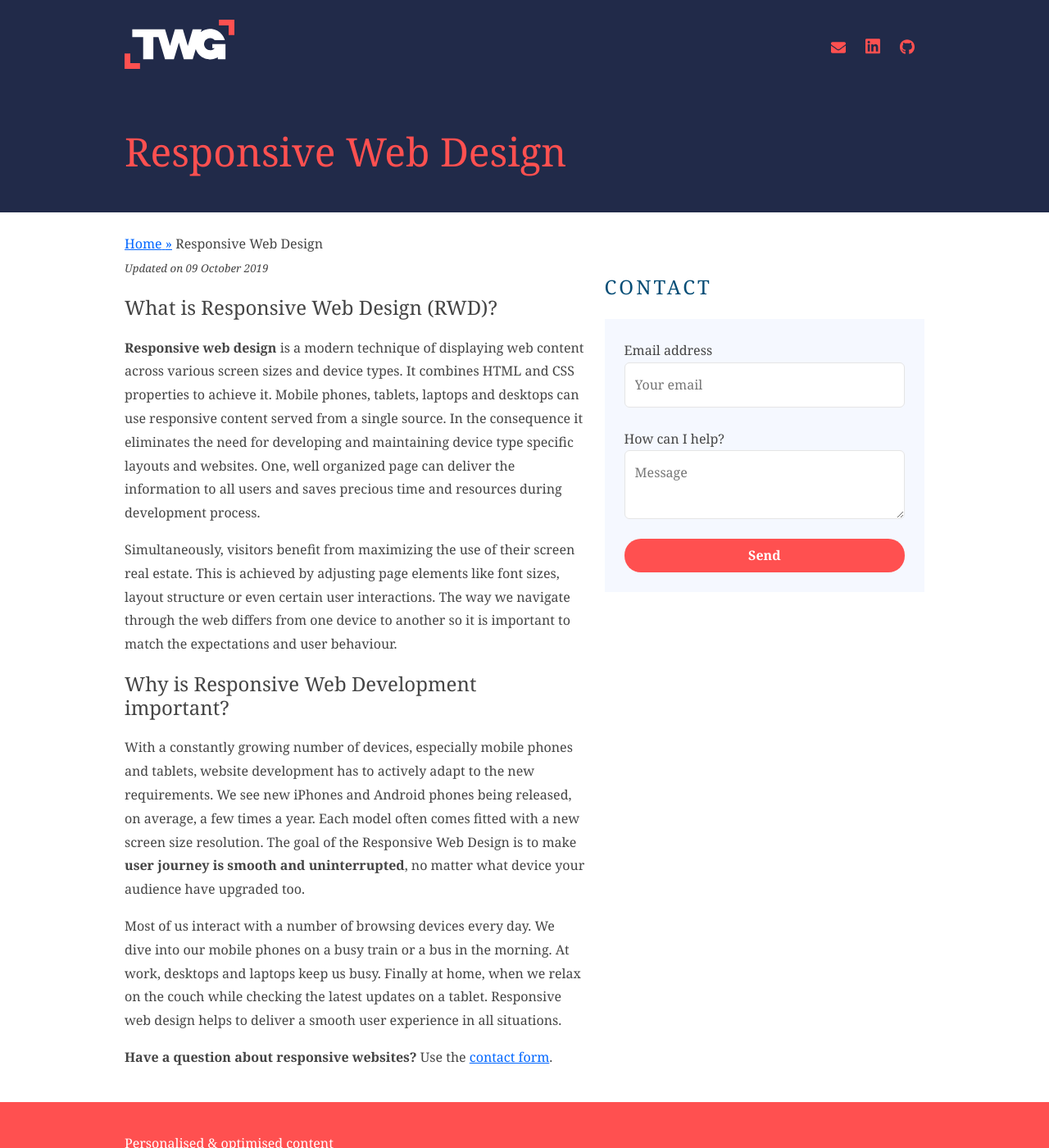
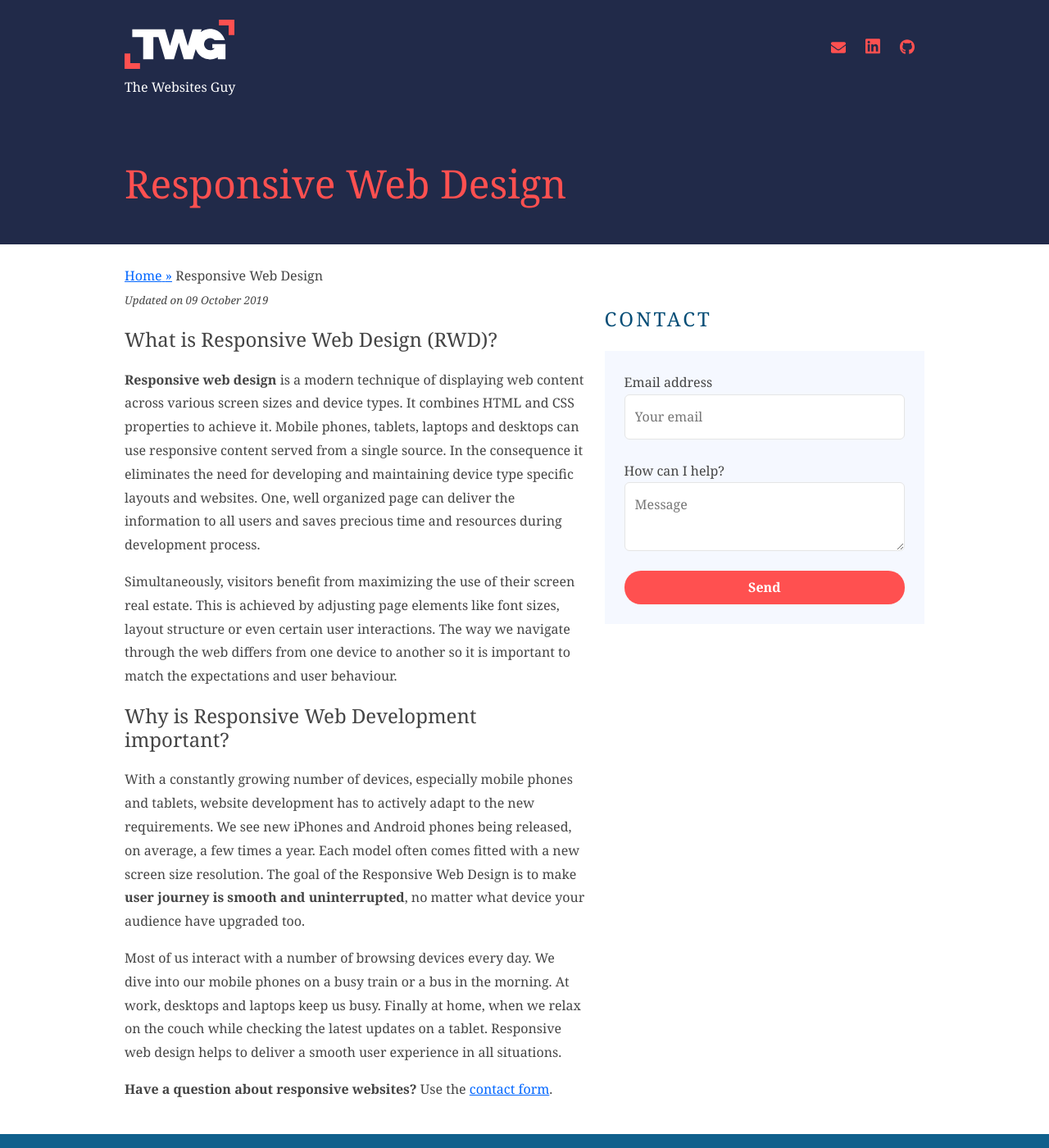
Before and after one commit to proochster/thewebsitesguy, a Jekyll site: the page built from responsive-web-design.html, in a window 1280 px wide and 1400 px high. Shown: the whole window at 82% size. Built offline with Jekyll 4.4.1, drawn with Linux system fonts in a browser that asks for light colours; comment, search, counter and statistics services are not loaded; some of the changed text lies outside the part shown.

Commit message:
^ Logo styles

```diff
--- a/_config.yml
+++ b/_config.yml
@@ -1,4 +1,5 @@
-title: TheWebsitesGuy.co.uk
+titleurl: TheWebsitesGuy.co.uk
+title: The Websites Guy
 email: info@thewebsitesguy.co.uk
 description: TheWebsitesGuy.co.uk performance, speed and optimisation
 # baseurl: "" # the subpath of your site, e.g. /blog
--- a/_includes/breadcrumbs.html
+++ b/_includes/breadcrumbs.html
@@ -1,6 +1,6 @@
 <ol vocab="https://schema.org/" typeof="BreadcrumbList" class="breadcrumbs inline-list">
     <li property="itemListElement" typeof="ListItem" class="inline-list__item">
-        <a property="item" typeof="WebPage" href="{{ site.url }}" title="{{ site.title }}" class="inline-list__link">
+        <a property="item" typeof="WebPage" href="{{ site.url }}" title="{{ site.titleurl }}" class="inline-list__link">
             <span property="name">Home</span>
         </a>
         <meta property="position" content="1">
--- a/_includes/footer.html
+++ b/_includes/footer.html
@@ -1,12 +1,13 @@
         <footer>
             <div class="wrapper m:flex">
+                <div class="m-50 l-25 p-b p-r-d">
+                    <a href="{{ site.url }}" class="light block" title="{{ site.titleurl }}">{% include /svg/thewebsitesguy.svg %}</a>
+                    <a href="{{ site.url }}" title="TheWebsitesGuy homepage" class="p-r-d block light p-t p-b">{{ site.titleurl }}</a>
+                    Last updated on <span class="italic">{{ site.time | date_to_long_string }}</span>
+                </div>
                 <div class="m-50 l-25 p-b p-r-d">{% for page in site.pages %}{% if page.title %}
                     <a title="{{ page.title }}" href="{{ site.url }}{{ page.url }}" class="block light p-t">{{ page.title }}</a>{% endif %}{% endfor %}
                 </div>
-            </div>
-            <div class="wrapper">
-                <a href="{{ site.url }}" title="TheWebsitesGuy homepage" class="p-r-d block light p-t p-b">{{ site.title }}</a>
-                Last updated on <span class="italic">{{ site.time | date_to_long_string }}</span>
             </div>
         </footer>
         <script src="https://www.gstatic.com/firebasejs/6.6.2/firebase-app.js"></script>
--- a/_includes/head.html
+++ b/_includes/head.html
@@ -2,7 +2,7 @@
 <html lang="en">
 <head>
     <meta charset="UTF-8">
-    <title>{{ page.title }} {{ site.title }}</title>
+    <title>{{ page.title }} {{ site.titleurl }}</title>
     <meta name="Description" content="{{ page.description | truncate: 168 }}">
     <meta name="viewport" content="width=device-width, initial-scale=1.0">
     <meta http-equiv="X-UA-Compatible" content="ie=edge">
--- a/_includes/header.html
+++ b/_includes/header.html
@@ -1,7 +1,8 @@
 <header class="header">
     <div class="header__wrapper wrapper">
         <div class="header__logo">
-            <a href="{{ site.url }}" class="light block" title="{{ site.title }}">{% include /svg/thewebsitesguy.svg %}</a>
+            <a href="{{ site.url }}" title="{{ site.titleurl }}">{% include /svg/thewebsitesguy.svg %}</a>
+            <a href="{{ site.url }}" title="TheWebsitesGuy homepage" class="p-r-d block light p-t p-b">{{ site.title }}</a>
         </div>
         <ul class="icon-nav">
             <li class="icon-nav__item">
--- a/_styles/components/footer.scss
+++ b/_styles/components/footer.scss
@@ -3,6 +3,6 @@
 \*------------------------------------*/
 
 footer{
-    background-color: $secondary;
+    background-color: $primary-light;
     color: $grey-light;
 }
--- a/_styles/components/header.scss
+++ b/_styles/components/header.scss
@@ -18,9 +18,5 @@
         a{
             text-decoration: none;
         }
-
-        svg {
-            height: 60px;
-        }
     }
 }
```
Also changed, not shown: _includes/svg/thewebsitesguy.svg.
